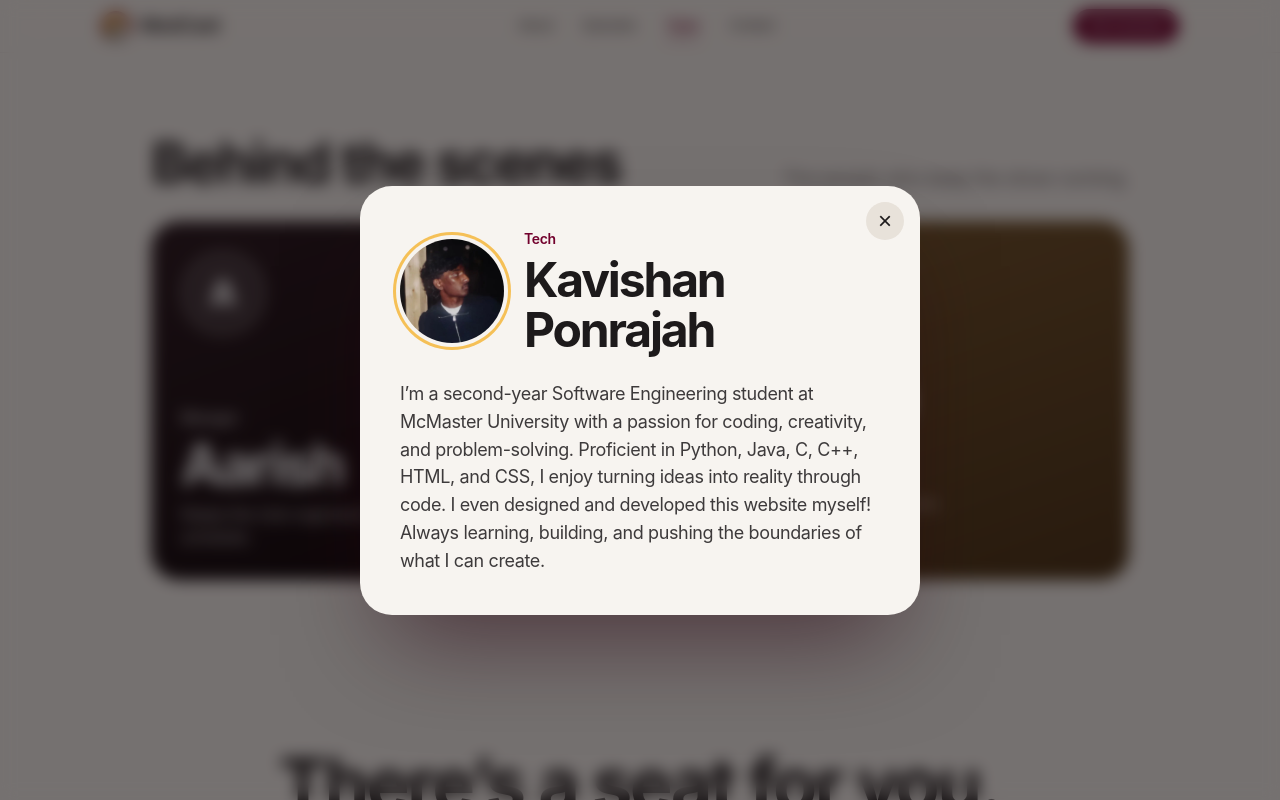
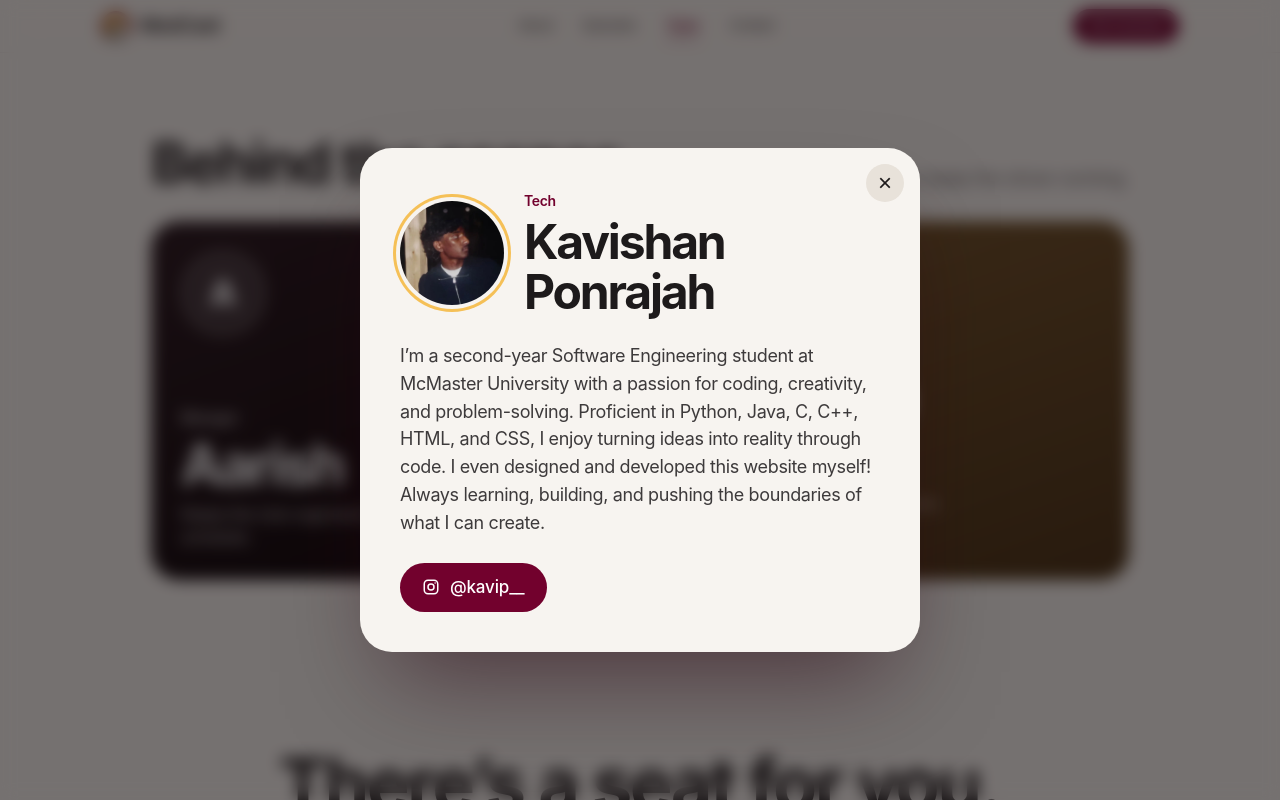
Before and after one commit to Lohitgembali/medcast-website, a plain HTML site: page team.html in a window 1280 px wide. Both pictures are taken after a click on the button "Read about Kavishan Ponrajah". Shown: the part 1621-2421 px from the top of the page. Drawn offline with Linux system fonts and the light colour scheme.

Commit message:
Add Kavishan's Instagram
Co-Authored-By: Claude Opus 5.5 <noreply@anthropic.com>
Claude-Session: https://claude.ai/code/session_011AcqsNNeipxChje5Tcnexo

```diff
--- a/team.html
+++ b/team.html
@@ -94,7 +94,7 @@
     <div data-bio="lohit" data-name="Lohit Gembali" data-role="President &amp; Interviewer" data-photo="assets/team/lohit.webp" data-instagram="lohxxt_07"><p>Hey! I’m Lohit, a 2nd year Honours Life Sciences student here at McMaster. I’m passionate about medicine, research, and learning new things, especially when it comes to neuroscience and human health. Outside of academics, I enjoy going to the gym, spending time with friends and family, and exploring new interests. I also love meeting new people and hearing their stories, which is one of the reasons I started MedCast!</p></div>
     <div data-bio="jarissan" data-name="Jarissan Rajamohan" data-role="Interviewer" data-photo="assets/team/jarissan.webp" data-instagram="jarissanrajamohan"><p>Hey! I’m Jarissan, a 2nd year Honours Life Sciences student here at McMaster. I love trying new foods, watching shows and movies, learning about psychology and neuroscience, and spending time with friends and family. Currently, I’m trying to get into cooking and photography.</p></div>
     <div data-bio="senul" data-name="Senul Wijesinghe" data-role="Interviewer" data-photo="assets/team/senul.webp" data-instagram="im.senul"><p>Hey, Senul here. I am a 2nd year Health Sciences student here at McMaster. I love playing video games and watching anime in my free time. I love learning about physics and falling down rabbit holes about the most random topics imaginable. I’m very passionate about medicine. I love animals and I have a bunny named Fluffy!</p></div>
-    <div data-bio="kavishan" data-name="Kavishan Ponrajah" data-role="Tech" data-photo="assets/team/kavishan.webp"><p>I’m a second-year Software Engineering student at McMaster University with a passion for coding, creativity, and problem-solving. Proficient in Python, Java, C, C++, HTML, and CSS, I enjoy turning ideas into reality through code. I even designed and developed this website myself! Always learning, building, and pushing the boundaries of what I can create.</p></div>
+    <div data-bio="kavishan" data-name="Kavishan Ponrajah" data-role="Tech" data-photo="assets/team/kavishan.webp" data-instagram="kavip__"><p>I’m a second-year Software Engineering student at McMaster University with a passion for coding, creativity, and problem-solving. Proficient in Python, Java, C, C++, HTML, and CSS, I enjoy turning ideas into reality through code. I even designed and developed this website myself! Always learning, building, and pushing the boundaries of what I can create.</p></div>
     <div data-bio="sajith" data-name="Sajith" data-role="Interviewer"><p>Bio coming soon.</p></div>
   </div>
 
```
